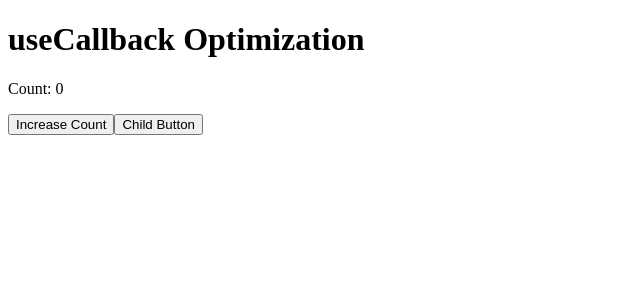
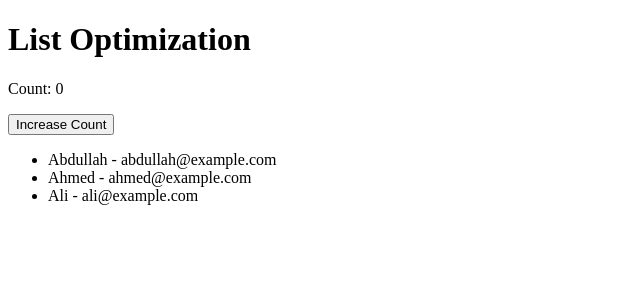
Before and after one commit to abdullahshabir31/React-Learning, a React (Vite) app: page / in a window 1280 px wide. Shown: the top 300 px of the page, without its empty margins (0-640 px from the left). Built offline with nearby package versions, Linux system fonts and the light colour scheme.

Commit message:
Add list optimization example

```diff
--- /dev/null
+++ b/src/14-Performance-Optimization/04-list-optimization.jsx
@@ -0,0 +1,51 @@
+import { memo, useState } from "react";
+
+const UserItem = memo(function UserItem({ user }) {
+  console.log(`Rendering ${user.name}`);
+
+  return (
+    <li>
+      {user.name} - {user.email}
+    </li>
+  );
+});
+
+function ListOptimization() {
+  const [count, setCount] = useState(0);
+
+  const users = [
+    {
+      id: 1,
+      name: "Abdullah",
+      email: "abdullah@example.com",
+    },
+    {
+      id: 2,
+      name: "Ahmed",
+      email: "ahmed@example.com",
+    },
+    {
+      id: 3,
+      name: "Ali",
+      email: "ali@example.com",
+    },
+  ];
+
+  return (
+    <div>
+      <h1>List Optimization</h1>
+
+      <p>Count: {count}</p>
+
+      <button onClick={() => setCount(count + 1)}>Increase Count</button>
+
+      <ul>
+        {users.map((user) => (
+          <UserItem key={user.id} user={user} />
+        ))}
+      </ul>
+    </div>
+  );
+}
+
+export default ListOptimization;
--- a/src/App.jsx
+++ b/src/App.jsx
@@ -1,7 +1,7 @@
-import UseCallbackOptimization from "./14-Performance-Optimization/03-use-callback-optimization";
+import ListOptimization from "./14-Performance-Optimization/04-list-optimization";
 
 function App() {
-  return <UseCallbackOptimization />;
+  return <ListOptimization />;
 }
 
 export default App;
```
